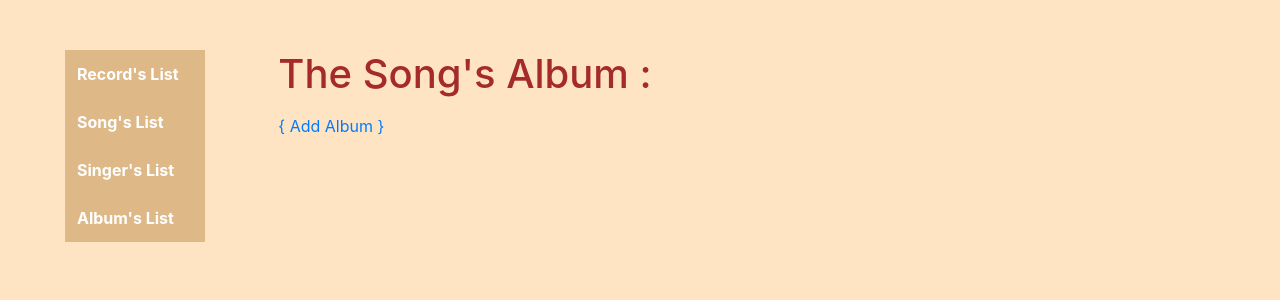
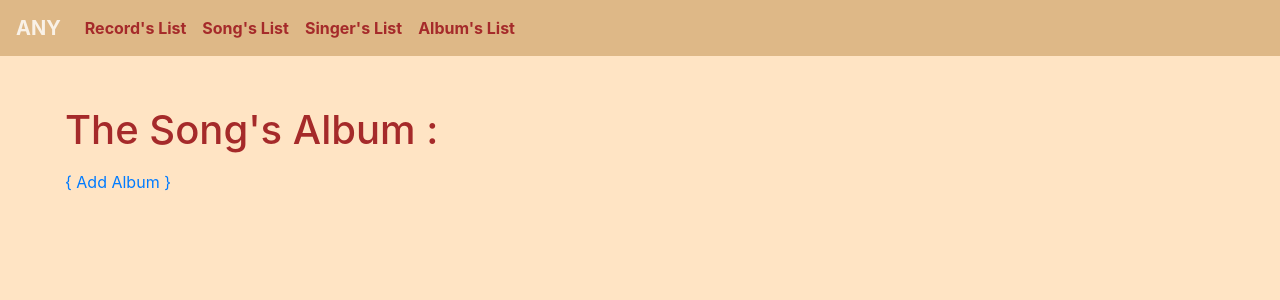
Before and after one commit to yullinisia/FINAL, a Django app: template song/templates/albums.html in a window 1280 px wide. Shown: the top 300 px of the page. Run offline with Django 3.2, Linux system fonts and the light colour scheme; the template is opened without the code that fills it, so the values that code supplies are empty; some libraries are stand-ins or nearby versions.

Commit message:
i changed the css and base generic.html style

```diff
--- a/song/static/css/styles.css
+++ b/song/static/css/styles.css
@@ -4,3 +4,20 @@
     padding: 0;
     list-style: none;
 }
+.navbar-custom {
+    background-color:burlywood;
+}
+/* change the brand and text color */
+.navbar-custom .navbar-brand,
+.navbar-custom .navbar-text {
+    color: rgba(255,255,255,.8);
+}
+/* change the link color */
+.navbar-custom .navbar-nav .nav-link {
+    color:brown;
+}
+/* change the color of active or hovered links */
+.navbar-custom .nav-item.active .nav-link,
+.navbar-custom .nav-item:hover .nav-link {
+    color: #ffffff;
+}
--- a/song/templates/base_generic.html
+++ b/song/templates/base_generic.html
@@ -4,52 +4,32 @@
 <head>
     {% block title %}<title>A N Y</title>{% endblock %}
     <meta charset="utf-8">
-    <meta name="viewport" content="width=device-width, initial-scale=1">
-    <link rel="stylesheet" href="https://stackpath.bootstrapcdn.com/bootstrap/4.1.3/css/bootstrap.min.css"
-          integrity="sha384-MCw98/SFnGE8fJT3GXwEOngsV7Zt27NXFoaoApmYm81iuXoPkFOJwJ8ERdknLPMO" crossorigin="anonymous">
+  <meta name="viewport" content="width=device-width, initial-scale=1">
+  <link rel="stylesheet" href="https://maxcdn.bootstrapcdn.com/bootstrap/4.5.2/css/bootstrap.min.css">
+  <script src="https://ajax.googleapis.com/ajax/libs/jquery/3.5.1/jquery.min.js"></script>
+  <script src="https://cdnjs.cloudflare.com/ajax/libs/popper.js/1.16.0/umd/popper.min.js"></script>
+  <script src="https://maxcdn.bootstrapcdn.com/bootstrap/4.5.2/js/bootstrap.min.js"></script>
     <!-- Add additional CSS in static file -->
     {% load static %}
     <link rel="stylesheet" href="{% static 'css/styles.css' %}">
 </head>
-<style>
-    .vertical-menu {
-      width: 190px;
-    }
-
-    .vertical-menu a {
-      background-color:burlywood;
-      color:white;
-      display: block;
-      padding: 12px;
-      text-decoration: none;
-    }
-
-    .vertical-menu a:hover {
-      background-color:darksalmon;
-    }
-
-    </style>
 
 <body style="background-color:bisque;">
-    <div class="container-fluid">
-        <div class="row">
-            <div class="col-sm-2">
-                {% block sidebar %}
 
-                <div class="vertical-menu">
-                <ul class="sidebar-nav">
-                    <li><b><a href="{% url 'record' %}">Record's List</a></b></li>
-                    <li><b><a href="{% url 'songs' %}">Song's List</a></b></li>
-                    <li><b><a href="{% url 'singers' %}">Singer's List</a></b></li>
-                    <li><b><a href="{% url 'albums' %}">Album's List</a></b></li>
-                </ul>
+        <nav class="navbar navbar-expand-sm navbar-custom">
+            <a class="navbar-brand" href="#"><b>ANY</b></a>
+            <div class="collapse navbar-collapse" id="navbarNav">
+            <ul class="navbar-nav">
+            <li class="nav-item"><b><a class="nav-link" href="{% url 'record' %}">Record's List</a></b></li>
+            <li class="nav-item"><b><a class="nav-link"  href="{% url 'songs' %}">Song's List</a></b></li>
+            <li class="nav-item"><b><a class="nav-link" href="{% url 'singers' %}">Singer's List</a></b></li>
+            <li class="nav-item"><b><a class="nav-link" href="{% url 'albums' %}">Album's List</a></b></li>
+            </ul>
+        </nav>
+        <div class="container-fluid">
+
+                {% block content %}{% endblock %}
                 </div>
-                {% endblock %}
-
-            </div>
-            <div class="col-sm-10 ">{% block content %}{% endblock %}</div>
         </div>
-    </div>
 </body>
-
 </html>
```
